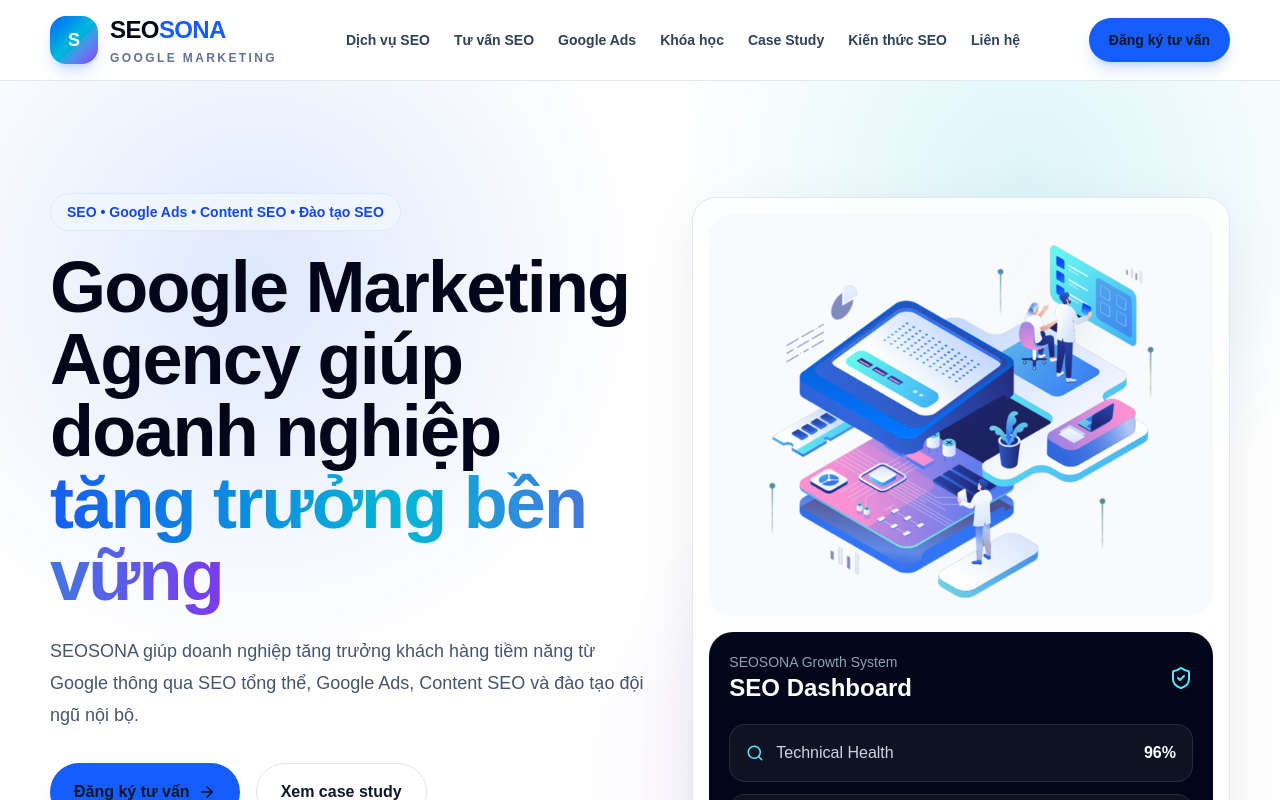
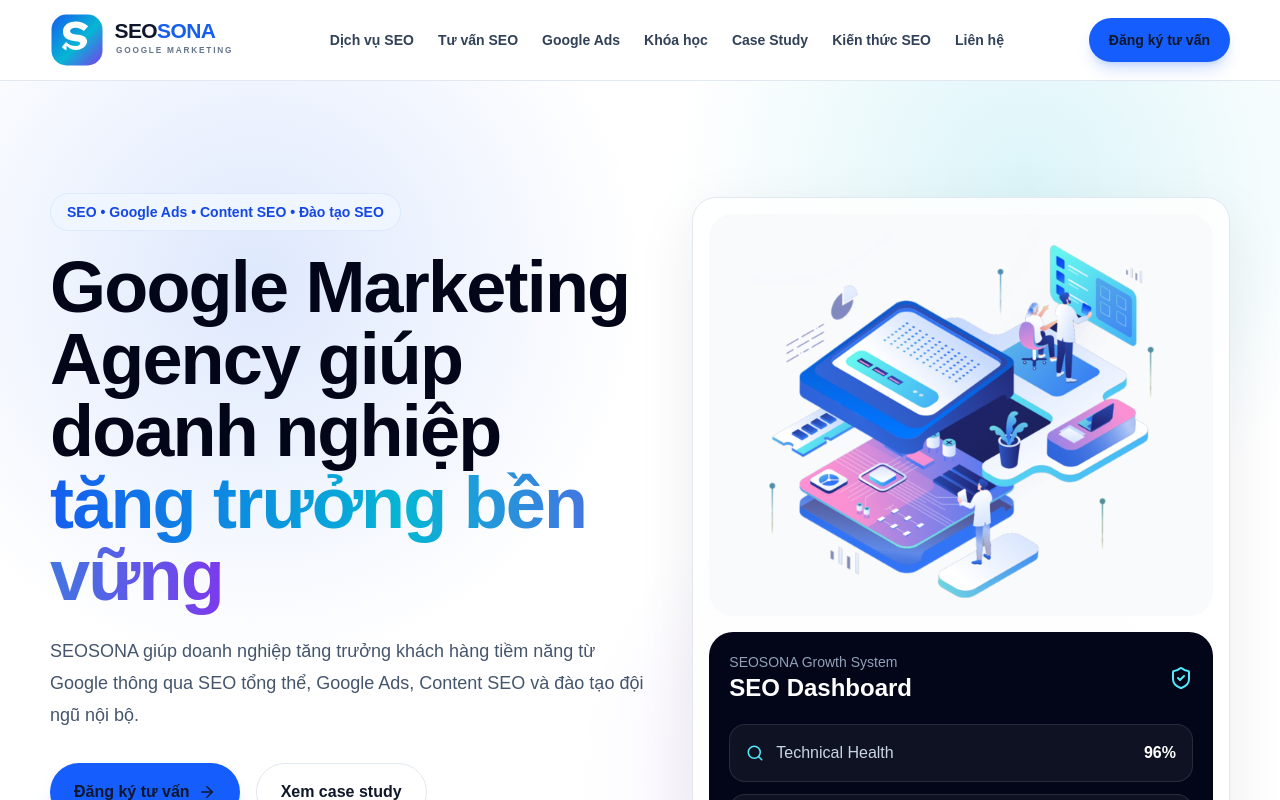
Before and after one commit to LongLeo287/SEOSONA, a Next.js app: page / in a window 1280 px wide. Shown: the top 800 px of the page. Built offline with nearby package versions, Linux system fonts and the light colour scheme.

Commit message:
fix: use company logo image in header

```diff
--- a/components/layout/BrandLogo.tsx
+++ b/components/layout/BrandLogo.tsx
@@ -1,3 +1,4 @@
+import Image from "next/image";
 import Link from "next/link";
 
 type BrandLogoProps = {
@@ -5,23 +6,16 @@
 };
 
 export function BrandLogo({ variant = "dark" }: BrandLogoProps) {
-  const textClass = variant === "light" ? "text-white" : "text-slate-950";
-  const subClass = variant === "light" ? "text-blue-100" : "text-slate-500";
-
   return (
-    <Link href="/" className="group flex items-center gap-3" aria-label="SEOSONA homepage">
-      <span className="relative grid h-12 w-12 place-items-center overflow-hidden rounded-2xl bg-gradient-to-br from-blue-600 via-cyan-500 to-violet-600 text-lg font-black text-white shadow-lg shadow-blue-600/20">
-        <span className="absolute inset-0 bg-white/10 opacity-0 transition group-hover:opacity-100" />
-        S
-      </span>
-      <span className="leading-none">
-        <span className={`block text-2xl font-black tracking-tight ${textClass}`}>
-          SEO<span className="text-blue-600">SONA</span>
-        </span>
-        <span className={`mt-1 block text-xs font-bold uppercase tracking-[0.2em] ${subClass}`}>
-          Google Marketing
-        </span>
-      </span>
+    <Link href="/" className="inline-flex items-center" aria-label="SEOSONA trang chủ">
+      <Image
+        src="/images/brand/seosona-logo.svg"
+        alt="SEOSONA - Google Marketing Agency"
+        width={195}
+        height={54}
+        priority
+        className={variant === "light" ? "brightness-0 invert" : "h-auto w-[170px] sm:w-[195px]"}
+      />
     </Link>
   );
 }
```
